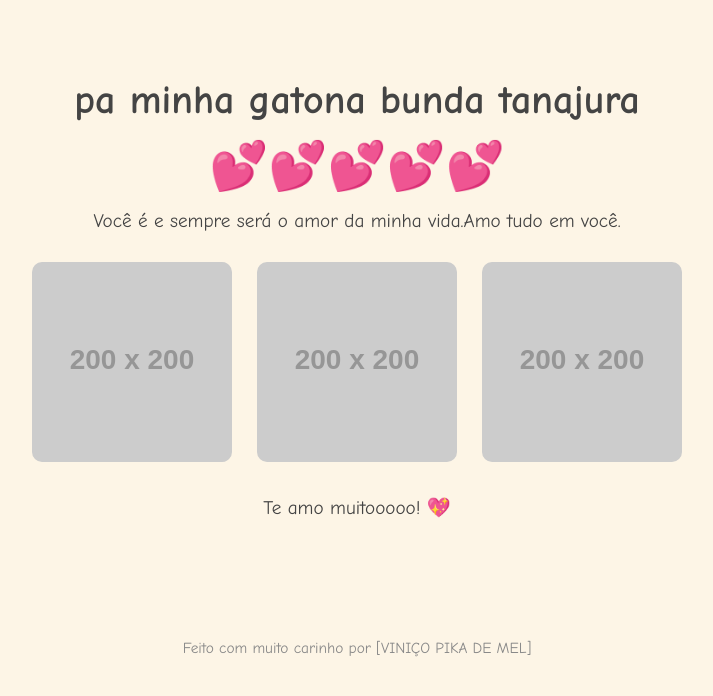
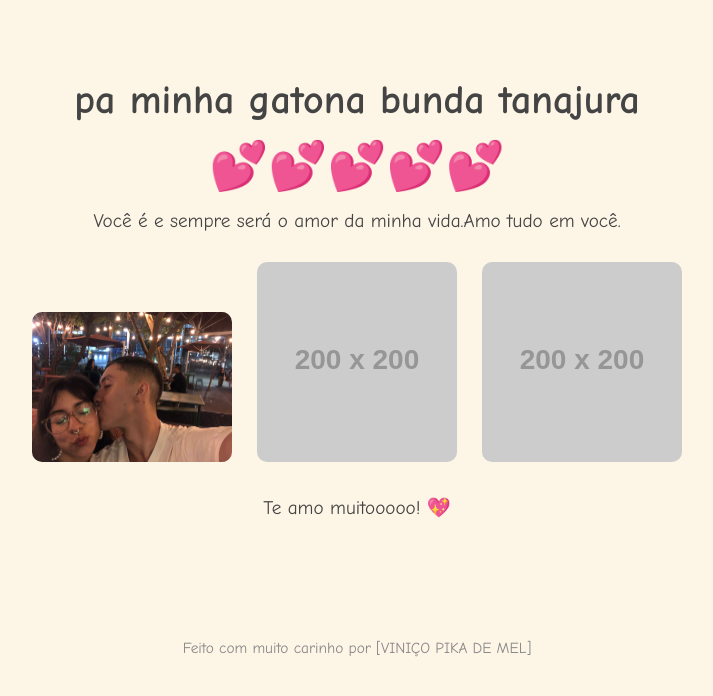
Before and after one commit to zwiiny/pra-minha-gatchusca, a plain HTML site: page index.html in a window 1280 px wide. Shown: the top 696 px of the page, without its empty margins (283-996 px from the left). Drawn offline with Linux system fonts and the light colour scheme; placeholder pictures from the web are drawn by us.

Commit message:
Update index.html

```diff
--- a/index.html
+++ b/index.html
@@ -59,7 +59,7 @@
         <div class="hearts">💕💕💕💕💕</div>
         <p>Você é e sempre será o amor da minha vida.Amo tudo em você.</p>
         <div class="gallery">
-            <img src="https://via.placeholder.com/200" alt="Foto 1">
+            <img src="https://github.com/zwiiny/pra-minha-gatchusca/blob/main/615034b9-4de7-4a76-ba57-b510a6135d6d.jpeg?raw=true" alt="Foto 1">
             <img src="https://via.placeholder.com/200" alt="Foto 2">
             <img src="https://via.placeholder.com/200" alt="Foto 3">
         </div>
```
